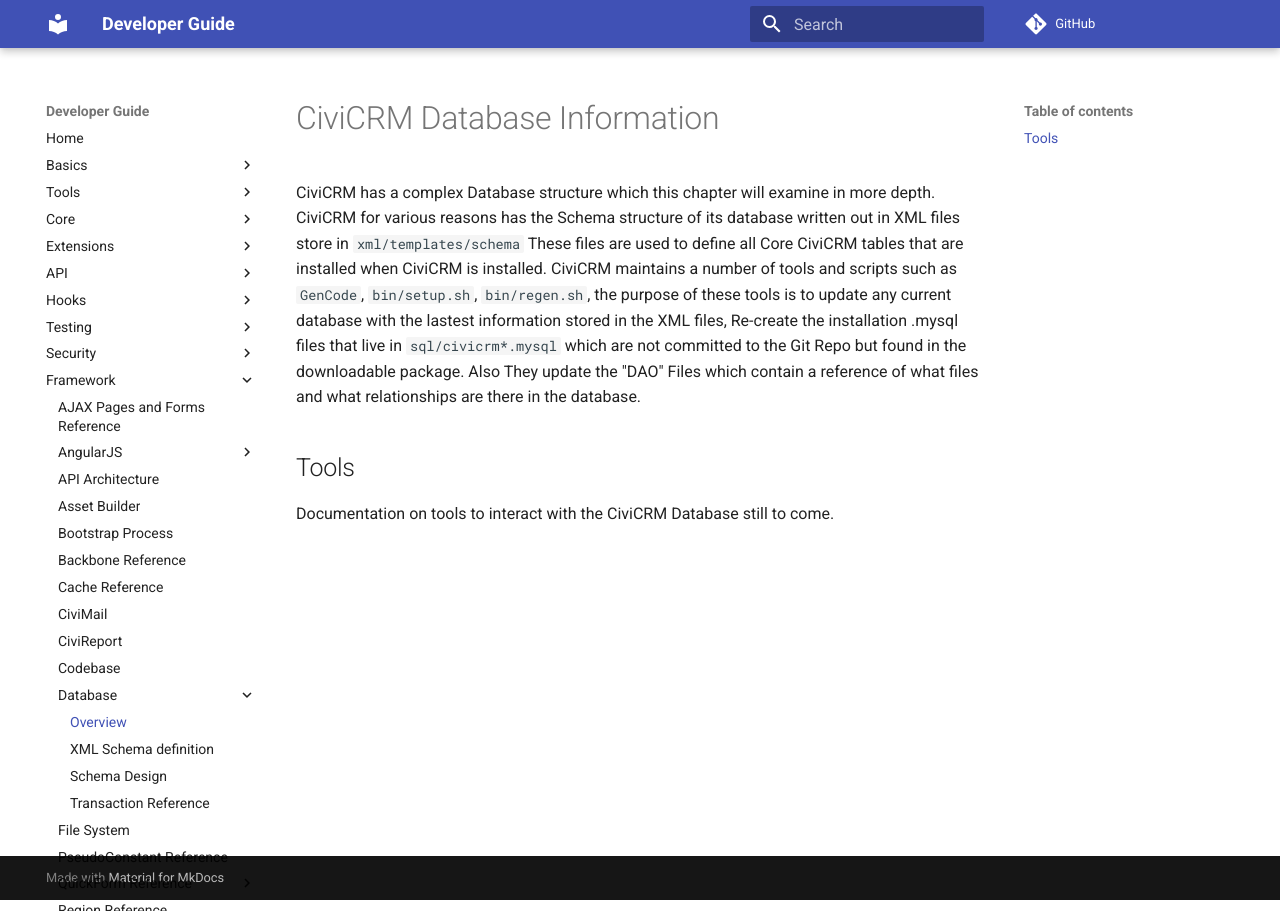
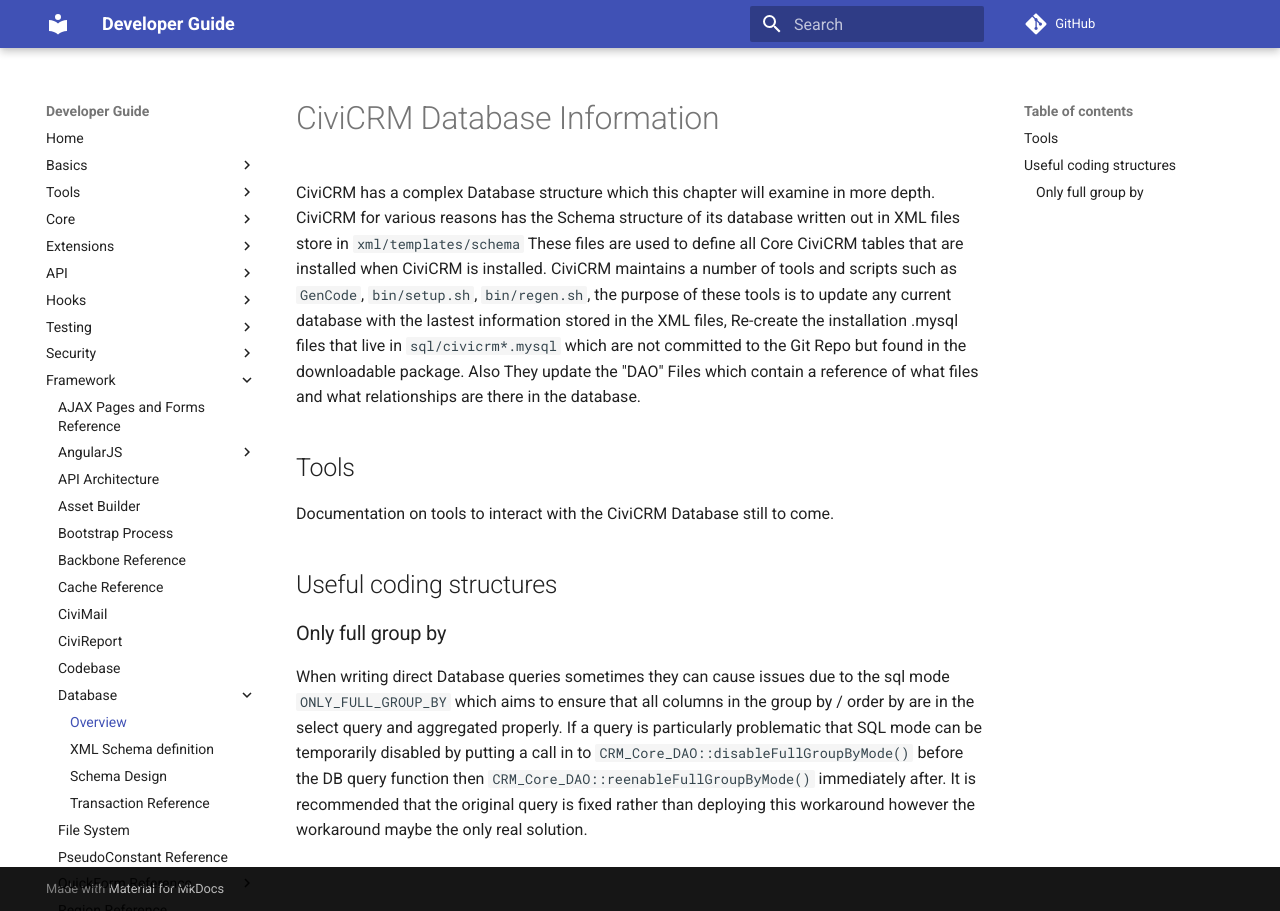
Before and after one commit to civicrm/civicrm-dev-docs, an MkDocs documentation site: the page built from docs/framework/database/index.md, in a window 1280 px wide. Built offline with MkDocs 1.6.1 and Material for MkDocs 9.7.7, drawn with Linux system fonts in a browser that asks for light colours; comment, search, counter and statistics services are not loaded; old or Windows-style settings are respelled for this version of MkDocs.

Commit message:
dev/core#90 Add in documentation of the disabling and re-enabling of the ONLY_FULL_GROUP_BY sql mode for developers to use

```diff
--- a/docs/framework/database/index.md
+++ b/docs/framework/database/index.md
@@ -5,3 +5,9 @@
 ## Tools
 
 Documentation on tools to interact with the CiviCRM Database still to come.
+
+## Useful coding structures
+
+### Only full group by
+
+When writing direct Database queries sometimes they can cause issues due to the sql mode `ONLY_FULL_GROUP_BY` which aims to ensure that all columns in the group by / order by are in the select query and aggregated properly. If a query is particularly problematic that SQL mode can be temporarily disabled by putting a call in to `CRM_Core_DAO::disableFullGroupByMode()` before the DB query function then `CRM_Core_DAO::reenableFullGroupByMode()` immediately after. It is recommended that the original query is fixed rather than deploying this workaround however the workaround maybe the only real solution.
```
